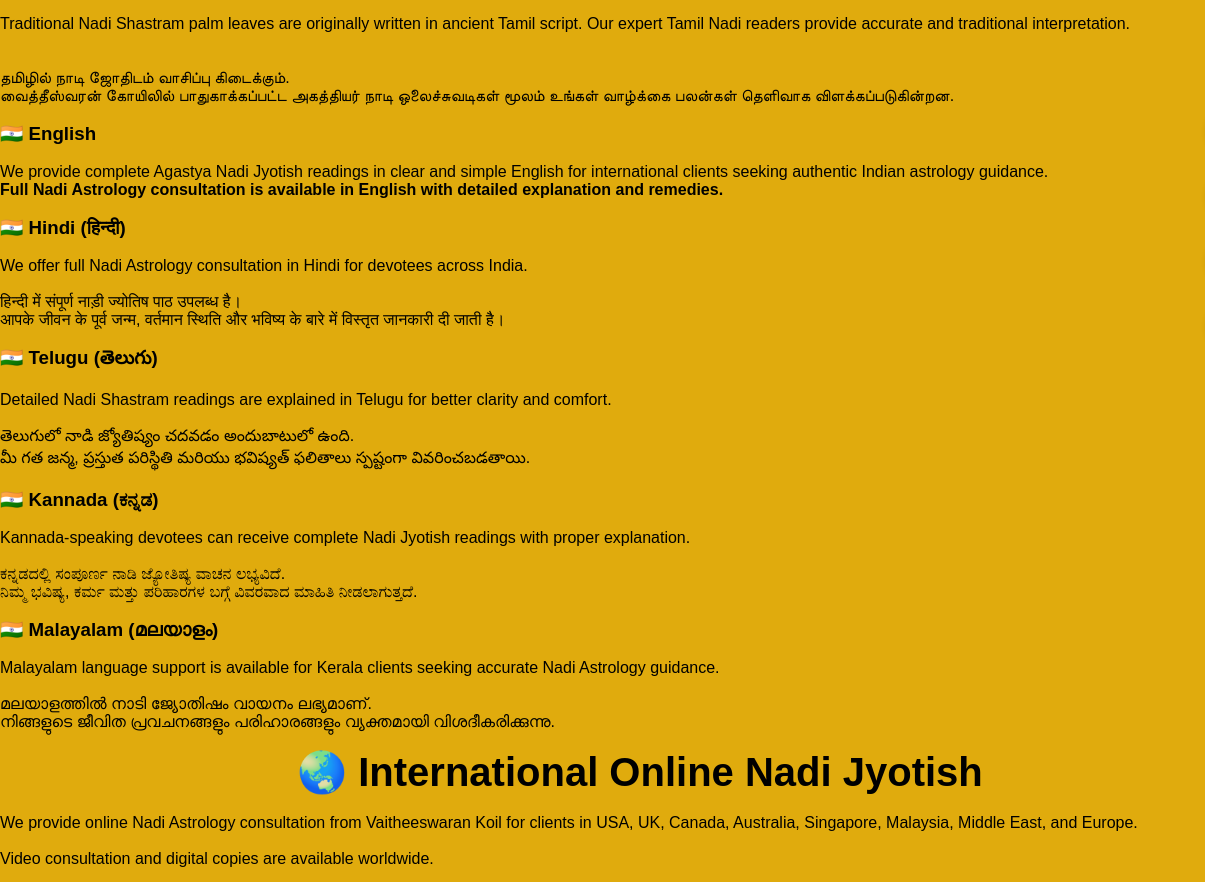
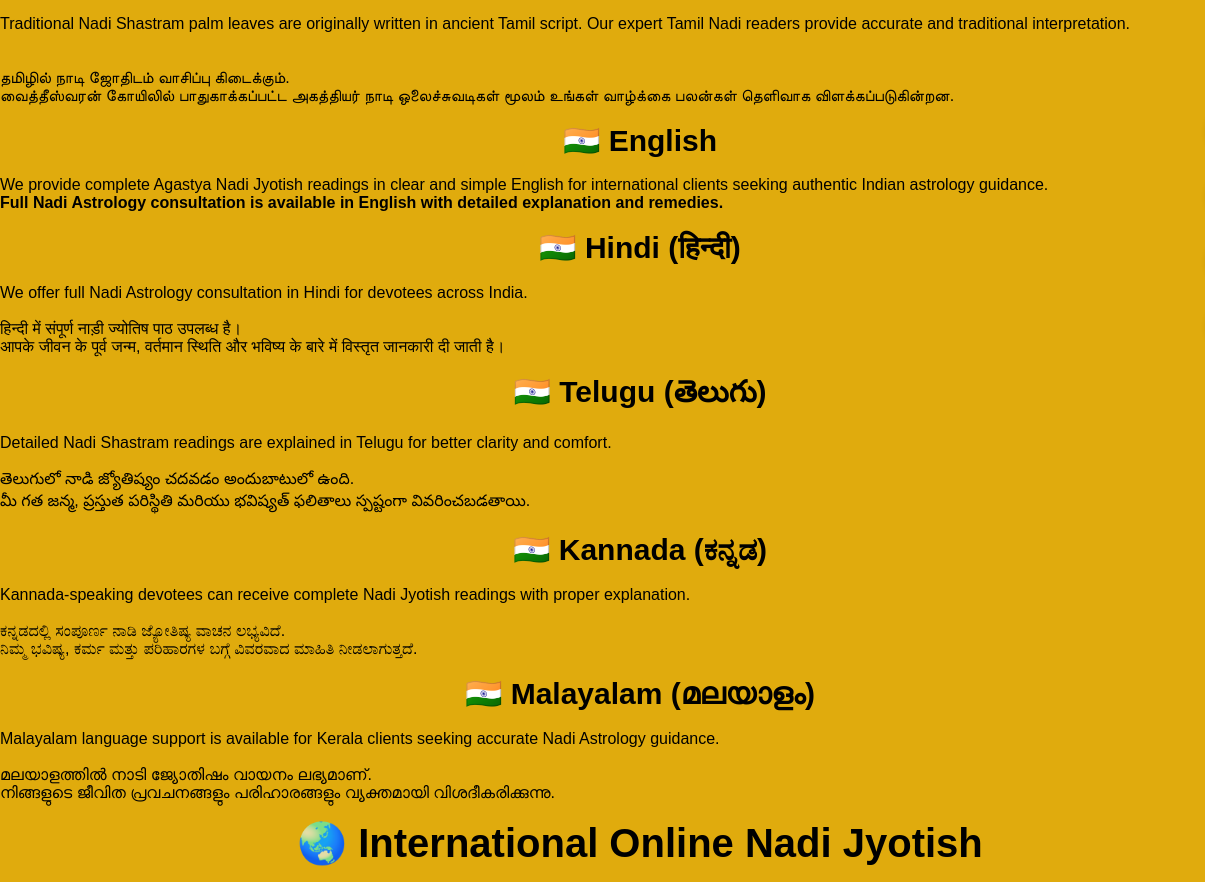
Before and after one commit to nadishastraastro/nadishastroastrology, a plain HTML site: page languages/index.html in a window 1280 px wide. Shown: the part 432-1314 px from the top of the page, 0-1205 px from the left. Drawn offline with Linux system fonts and the light colour scheme.

Commit message:
Update index.html

```diff
--- a/languages/index.html
+++ b/languages/index.html
@@ -70,33 +70,33 @@
 <p>தமிழில் நாடி ஜோதிடம் வாசிப்பு கிடைக்கும்.<br>
 வைத்தீஸ்வரன் கோயிலில் பாதுகாக்கப்பட்ட அகத்தியர் நாடி ஒலைச்சுவடிகள் மூலம் உங்கள் வாழ்க்கை பலன்கள் தெளிவாக விளக்கப்படுகின்றன.</p>
 <br>
-<h3 style="style="font-size: 30px; text-align: center;">🇮🇳 English</h3><br>
+<h3 style="font-size: 30px; text-align: center;">🇮🇳 English</h3><br>
 <p>We provide complete Agastya Nadi Jyotish readings in clear and simple English for international clients seeking authentic Indian astrology guidance.
 <br>
 <b>Full Nadi Astrology consultation is available in English with detailed explanation and remedies.</b></p>
 <br>
 
 
-<h3 style="style="font-size: 30px; text-align: center;">🇮🇳 Hindi (हिन्दी)</h3> <br>
+<h3 style="font-size: 30px; text-align: center;">🇮🇳 Hindi (हिन्दी)</h3> <br>
 <p>We offer full Nadi Astrology consultation in Hindi for devotees across India.</p><br>
 <p>हिन्दी में संपूर्ण नाड़ी ज्योतिष पाठ उपलब्ध है।<br>
 आपके जीवन के पूर्व जन्म, वर्तमान स्थिति और भविष्य के बारे में विस्तृत जानकारी दी जाती है।</p>
 <br>
 
-<h3 style="style="font-size: 30px; text-align: center;">🇮🇳 Telugu (తెలుగు)</h3> <br>
+<h3 style="font-size: 30px; text-align: center;">🇮🇳 Telugu (తెలుగు)</h3> <br>
 <p>Detailed Nadi Shastram readings are explained in Telugu for better clarity and comfort.</p><br>
 <p>తెలుగులో నాడి జ్యోతిష్యం చదవడం అందుబాటులో ఉంది.<br>
 మీ గత జన్మ, ప్రస్తుత పరిస్థితి మరియు భవిష్యత్ ఫలితాలు స్పష్టంగా వివరించబడతాయి.</p>
 <br>
 
-<h3 style="style="font-size: 30px; text-align: center;">🇮🇳 Kannada (ಕನ್ನಡ)</h3> <br>
+<h3 style="font-size: 30px; text-align: center;">🇮🇳 Kannada (ಕನ್ನಡ)</h3> <br>
 <p>Kannada-speaking devotees can receive complete Nadi Jyotish readings with proper explanation.</p><br>
 <p> ಕನ್ನಡದಲ್ಲಿ ಸಂಪೂರ್ಣ ನಾಡಿ ಜ್ಯೋತಿಷ್ಯ ವಾಚನ ಲಭ್ಯವಿದೆ.<br>
 ನಿಮ್ಮ ಭವಿಷ್ಯ, ಕರ್ಮ ಮತ್ತು ಪರಿಹಾರಗಳ ಬಗ್ಗೆ ವಿವರವಾದ ಮಾಹಿತಿ ನೀಡಲಾಗುತ್ತದೆ.</p>
 <br>
 
 
- <h3 style="style="font-size: 30px; text-align: center;">🇮🇳 Malayalam (മലയാളം)</h3> <br>
+ <h3 style="font-size: 30px; text-align: center;">🇮🇳 Malayalam (മലയാളം)</h3> <br>
 <p>Malayalam language support is available for Kerala clients seeking accurate Nadi Astrology guidance.</p><br>
 <p> മലയാളത്തിൽ നാടി ജ്യോതിഷം വായനം ലഭ്യമാണ്.<br>
 നിങ്ങളുടെ ജീവിത പ്രവചനങ്ങളും പരിഹാരങ്ങളും വ്യക്തമായി വിശദീകരിക്കുന്നു.</p>
```
